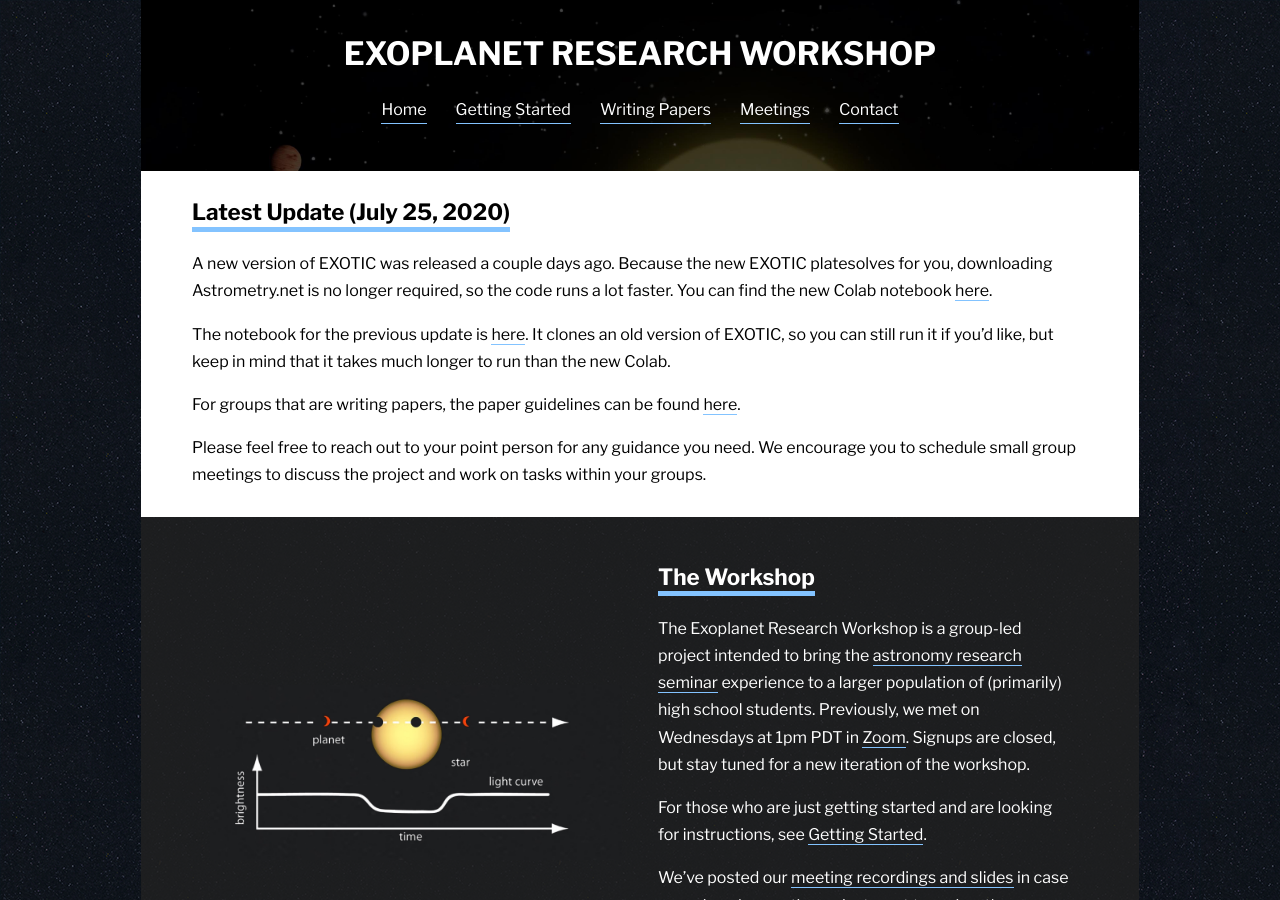
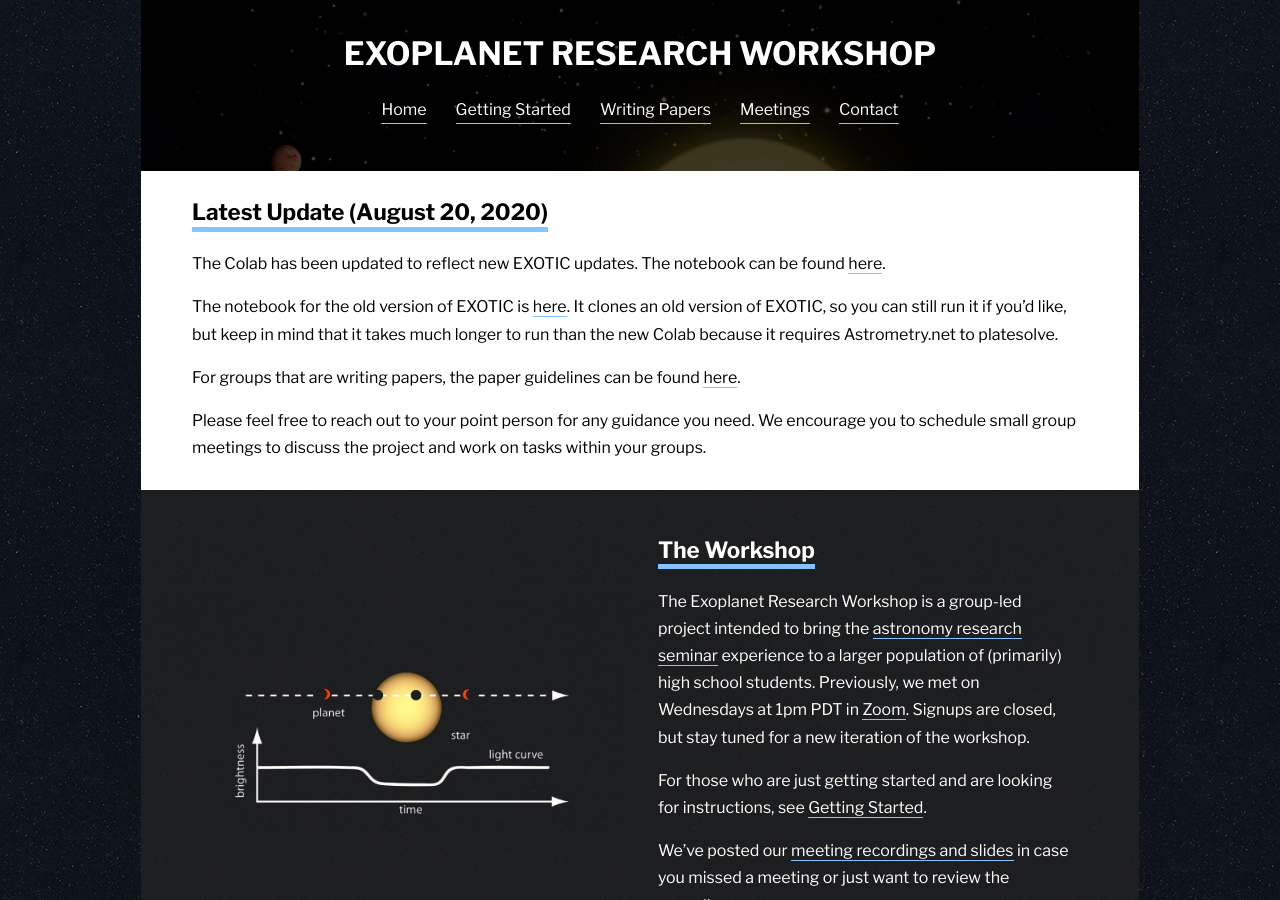
Before and after one commit to paigeyeung/exoplanetresearchworkshop, a Jekyll site: the page built from index.md, in a window 1280 px wide and 900 px high. Built offline with Jekyll 4.4.1, drawn with Linux system fonts in a browser that asks for light colours.

Commit message:
Update announcement

```diff
--- a/index.md
+++ b/index.md
@@ -4,11 +4,11 @@ title: Home
 ---
 <div class="page-display-light" markdown="1">
 
-## Latest Update (July 25, 2020)
+## Latest Update (August 20, 2020)
 
-A new version of EXOTIC was released a couple days ago. Because the new EXOTIC platesolves for you, downloading Astrometry.net is no longer required, so the code runs a lot faster. You can find the new Colab notebook [here](https://colab.research.google.com/drive/1TYBNFgOCijvLEFO4qn_ECy-fv6d9RvC9){:target="_blank"}.
+The Colab has been updated to reflect new EXOTIC updates. The notebook can be found [here](https://colab.research.google.com/drive/1TYBNFgOCijvLEFO4qn_ECy-fv6d9RvC9){:target="_blank"}.
 
-The notebook for the previous update is [here](https://colab.research.google.com/drive/15zXPTbcYrVTE2xwtq7kdTKHdPq2CKoOO?usp=sharing){:target="_blank"}. It clones an old version of EXOTIC, so you can still run it if you'd like, but keep in mind that it takes much longer to run than the new Colab.
+The notebook for the old version of EXOTIC is [here](https://colab.research.google.com/drive/15zXPTbcYrVTE2xwtq7kdTKHdPq2CKoOO?usp=sharing){:target="_blank"}. It clones an old version of EXOTIC, so you can still run it if you'd like, but keep in mind that it takes much longer to run than the new Colab because it requires Astrometry.net to platesolve.
 
 For groups that are writing papers, the paper guidelines can be found [here](/papers/).
 
```
